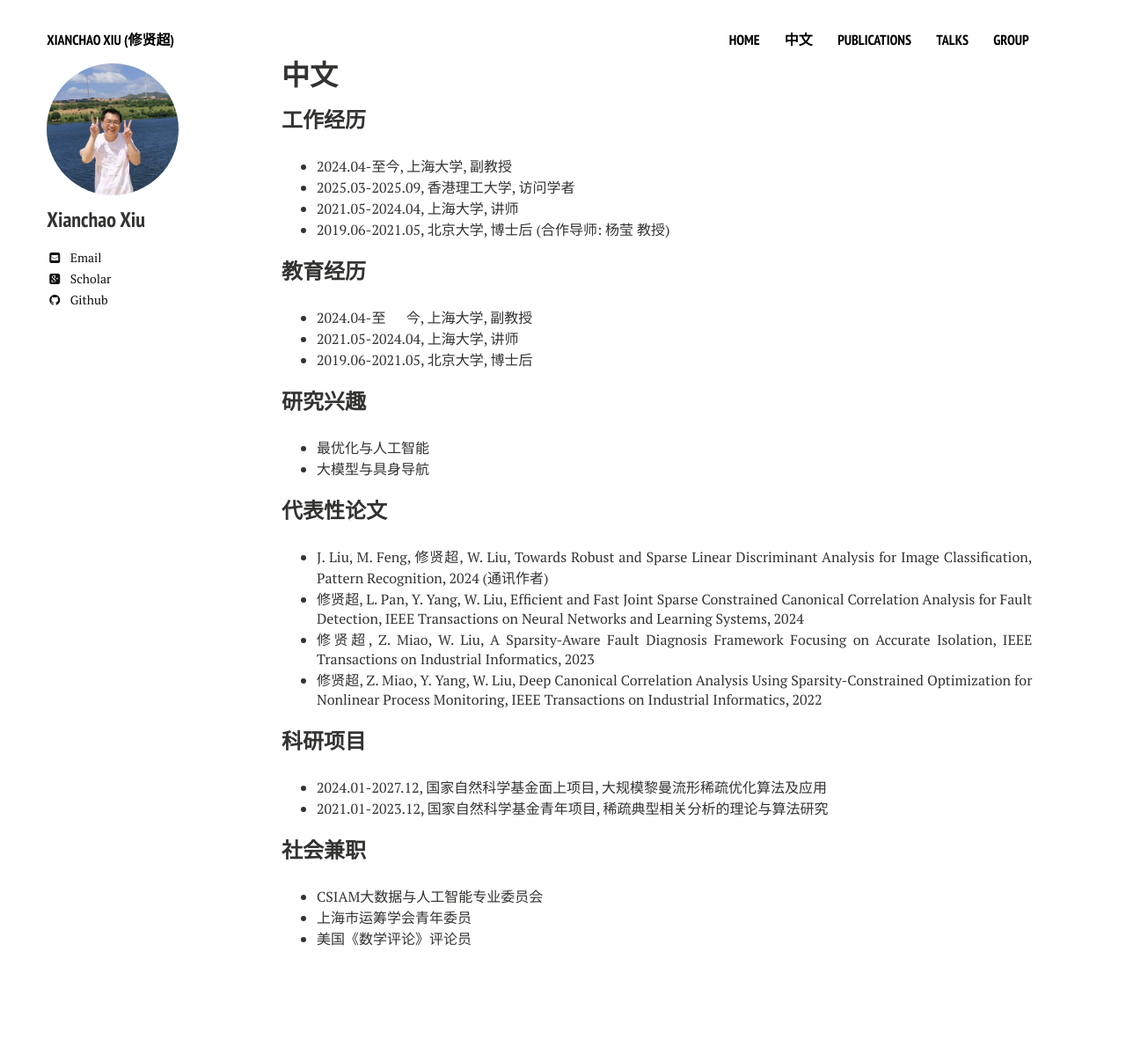
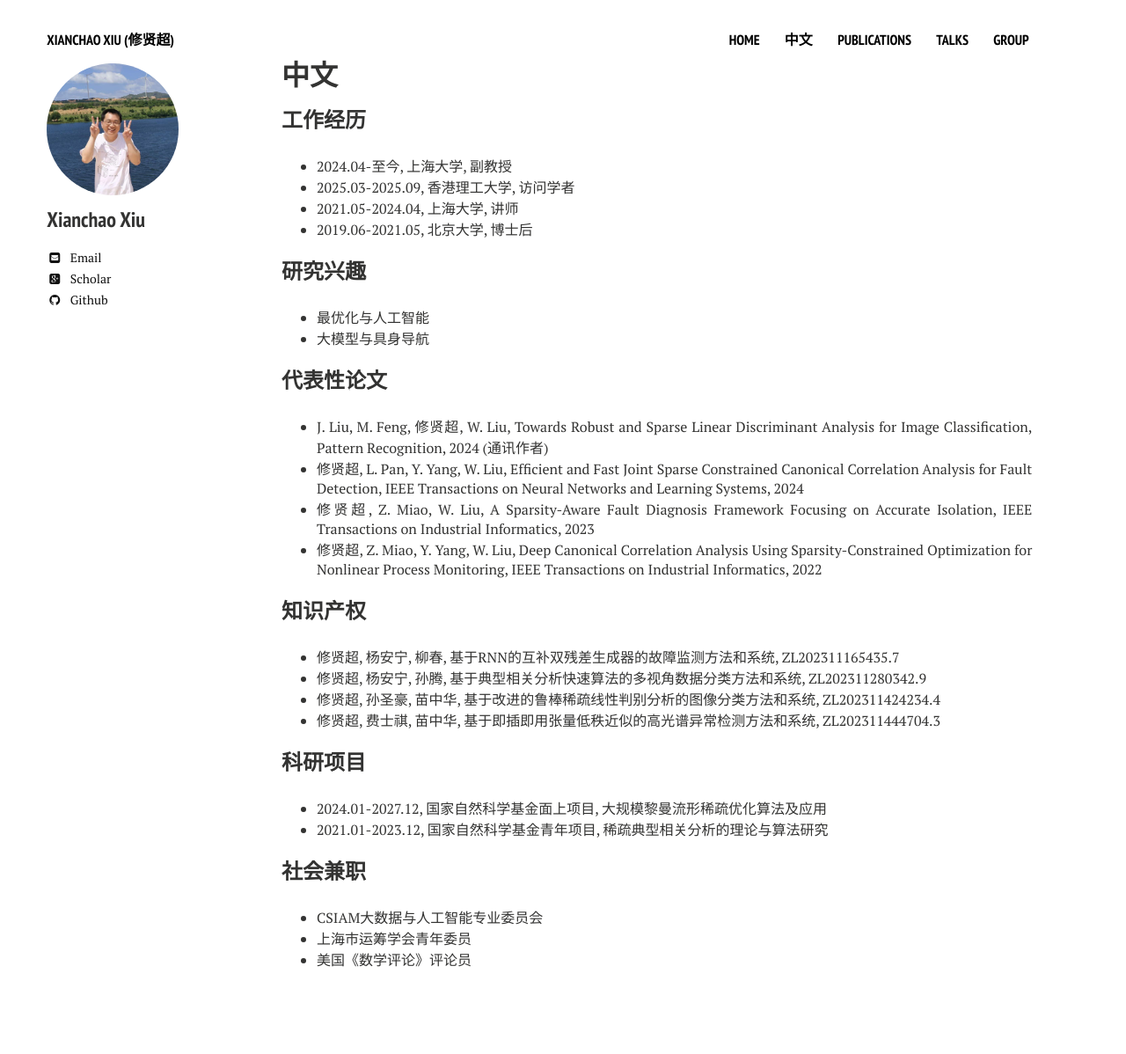
Before and after one commit to xianchaoxiu/xianchaoxiu.github.io, a Jekyll site: the page built from 中文/index.md, in a window 1280 px wide. Shown: the whole page at 88% size. Built offline with Jekyll 4.4.1, drawn with Linux system fonts in a browser that asks for light colours; nearby versions of some CDN libraries; before the commit the page ends 1174 px from its top, so only the background shows below that.

Commit message:
Update index.md

```diff
--- a/中文/index.md
+++ b/中文/index.md
@@ -12,15 +12,7 @@ share: false
 * 2024.04-至今, 上海大学, 副教授 <br>
 * 2025.03-2025.09, 香港理工大学, 访问学者 <br>
 * 2021.05-2024.04, 上海大学, 讲师 <br>
-* 2019.06-2021.05, 北京大学, 博士后 (合作导师: 杨莹 教授) <br>
-
-
-
-### 教育经历
-* 2024.04-至&nbsp; &nbsp; &nbsp; 今, 上海大学, 副教授 <br>
-* 2021.05-2024.04, 上海大学, 讲师 <br>
 * 2019.06-2021.05, 北京大学, 博士后 <br>
-
 
 
 ### 研究兴趣
@@ -29,11 +21,17 @@ share: false
 
 
 ### 代表性论文
- * J. Liu, M. Feng, 修贤超, W. Liu, Towards Robust and Sparse Linear Discriminant Analysis for Image Classification, Pattern Recognition, 2024 (通讯作者)<br>
- * 修贤超, L. Pan, Y. Yang, W. Liu, Efficient and Fast Joint Sparse Constrained Canonical Correlation Analysis for Fault Detection, IEEE Transactions on Neural Networks and Learning Systems, 2024 <br>
- * 修贤超, Z. Miao, W. Liu, A Sparsity-Aware Fault Diagnosis Framework Focusing on Accurate Isolation, IEEE Transactions on Industrial Informatics, 2023 <br>
- * 修贤超, Z. Miao, Y. Yang, W. Liu, Deep Canonical Correlation Analysis Using Sparsity-Constrained Optimization for Nonlinear Process Monitoring, IEEE Transactions on Industrial Informatics, 2022<br>
+* J. Liu, M. Feng, 修贤超, W. Liu, Towards Robust and Sparse Linear Discriminant Analysis for Image Classification, Pattern Recognition, 2024 (通讯作者) <br>
+* 修贤超, L. Pan, Y. Yang, W. Liu, Efficient and Fast Joint Sparse Constrained Canonical Correlation Analysis for Fault Detection, IEEE Transactions on Neural Networks and Learning Systems, 2024 <br>
+* 修贤超, Z. Miao, W. Liu, A Sparsity-Aware Fault Diagnosis Framework Focusing on Accurate Isolation, IEEE Transactions on Industrial Informatics, 2023 <br>
+* 修贤超, Z. Miao, Y. Yang, W. Liu, Deep Canonical Correlation Analysis Using Sparsity-Constrained Optimization for Nonlinear Process Monitoring, IEEE Transactions on Industrial Informatics, 2022<br>
 
+
+### 知识产权
+* 修贤超, 杨安宁, 柳春, 基于RNN的互补双残差生成器的故障监测方法和系统, ZL202311165435.7 <br>
+* 修贤超, 杨安宁, 孙腾, 基于典型相关分析快速算法的多视角数据分类方法和系统, ZL202311280342.9 <br>
+* 修贤超, 孙圣豪, 苗中华, 基于改进的鲁棒稀疏线性判别分析的图像分类方法和系统, ZL202311424234.4 <br>
+* 修贤超, 费士祺, 苗中华, 基于即插即用张量低秩近似的高光谱异常检测方法和系统, ZL202311444704.3 <br>
 
 
 ### 科研项目
@@ -41,7 +39,6 @@ share: false
 * 2021.01-2023.12, 国家自然科学基金青年项目, 稀疏典型相关分析的理论与算法研究 <br>
 
 
-
 ### 社会兼职
 * CSIAM大数据与人工智能专业委员会 <br>
 * 上海市运筹学会青年委员 <br>
```
